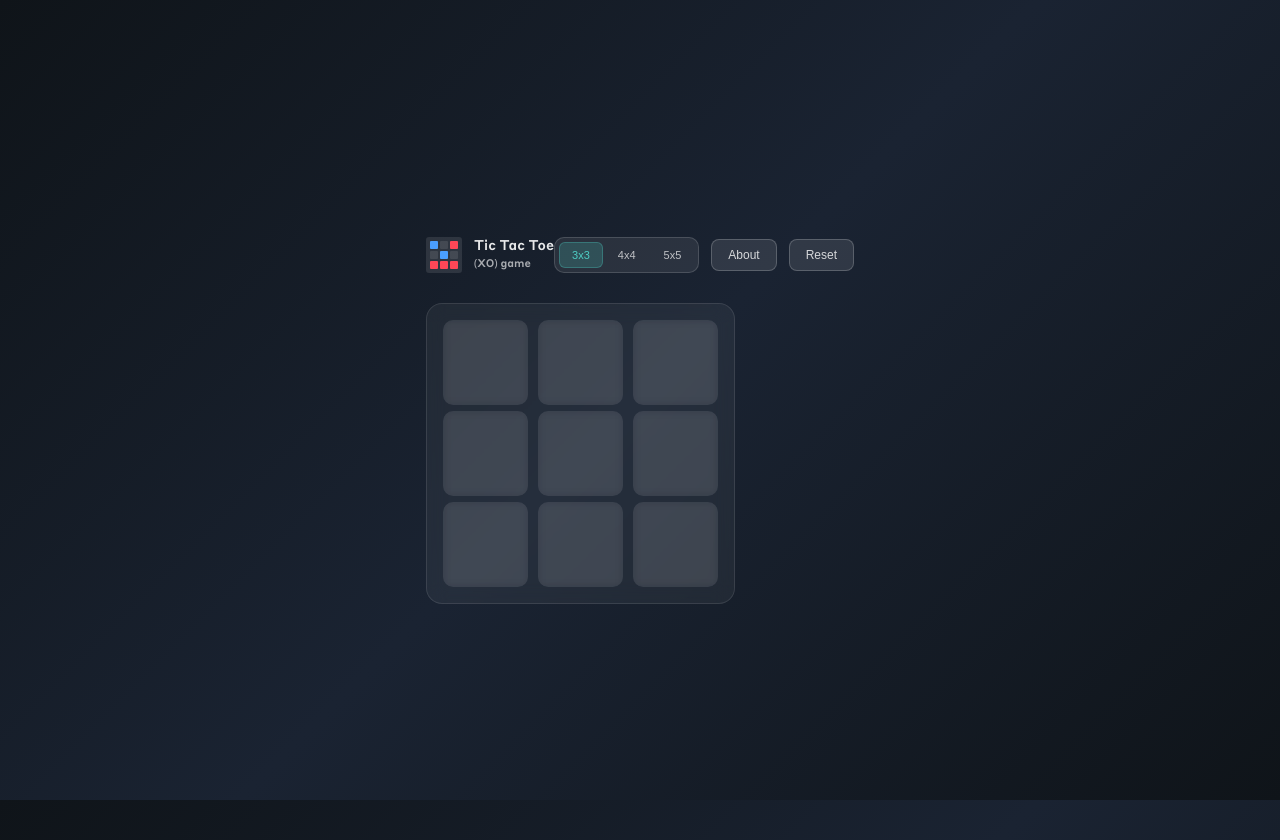
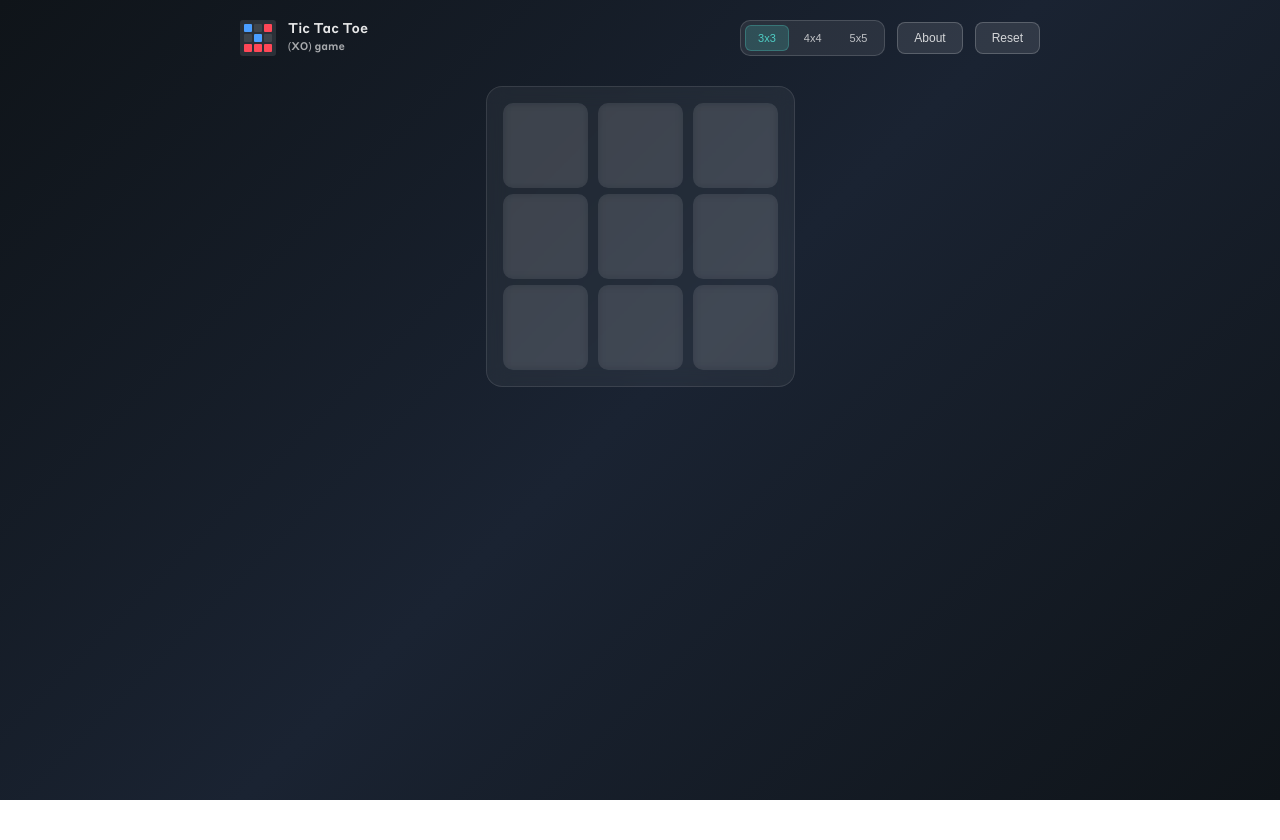
Before and after one commit to mahmoudalnkeeb/tic-tac-toe-multiplayer, a Next.js app: page / in a window 1280 px wide. After the commit the page ends 800 px from the top, so only its background shows below. Built offline with nearby package versions, Linux system fonts and the light colour scheme.

Commit message:
update(Header): move the Header from Home page to the global layout

```diff
--- a/src/app/layout.js
+++ b/src/app/layout.js
@@ -1,3 +1,4 @@
+import Header from "@/components/Header/Header";
 import "../styles/globals.scss";
 import RootProviders from "./RootProviders";
 
@@ -10,7 +11,10 @@ export default function RootLayout({ children }) {
   return (
     <RootProviders>
       <html lang="en">
-        <body>{children}</body>
+        <body>
+          <Header />
+          {children}
+        </body>
       </html>
     </RootProviders>
   );
--- a/src/app/page.js
+++ b/src/app/page.js
@@ -1,13 +1,11 @@
 "use client";
 
-import Header from "@/components/Header/Header";
 import XOGame from "@/components/XOGame/XOGame";
 import s from "./page.module.scss";
 
 export default function Home() {
   return (
     <main className={s.home}>
-      <Header />
       <XOGame />
     </main>
   );
--- a/src/styles/globals.scss
+++ b/src/styles/globals.scss
@@ -23,10 +23,6 @@ body {
   padding: 20px;
 }
 
-main {
-  min-height: 100dvh;
-}
-
 a {
   color: inherit;
   text-decoration: none;
```
